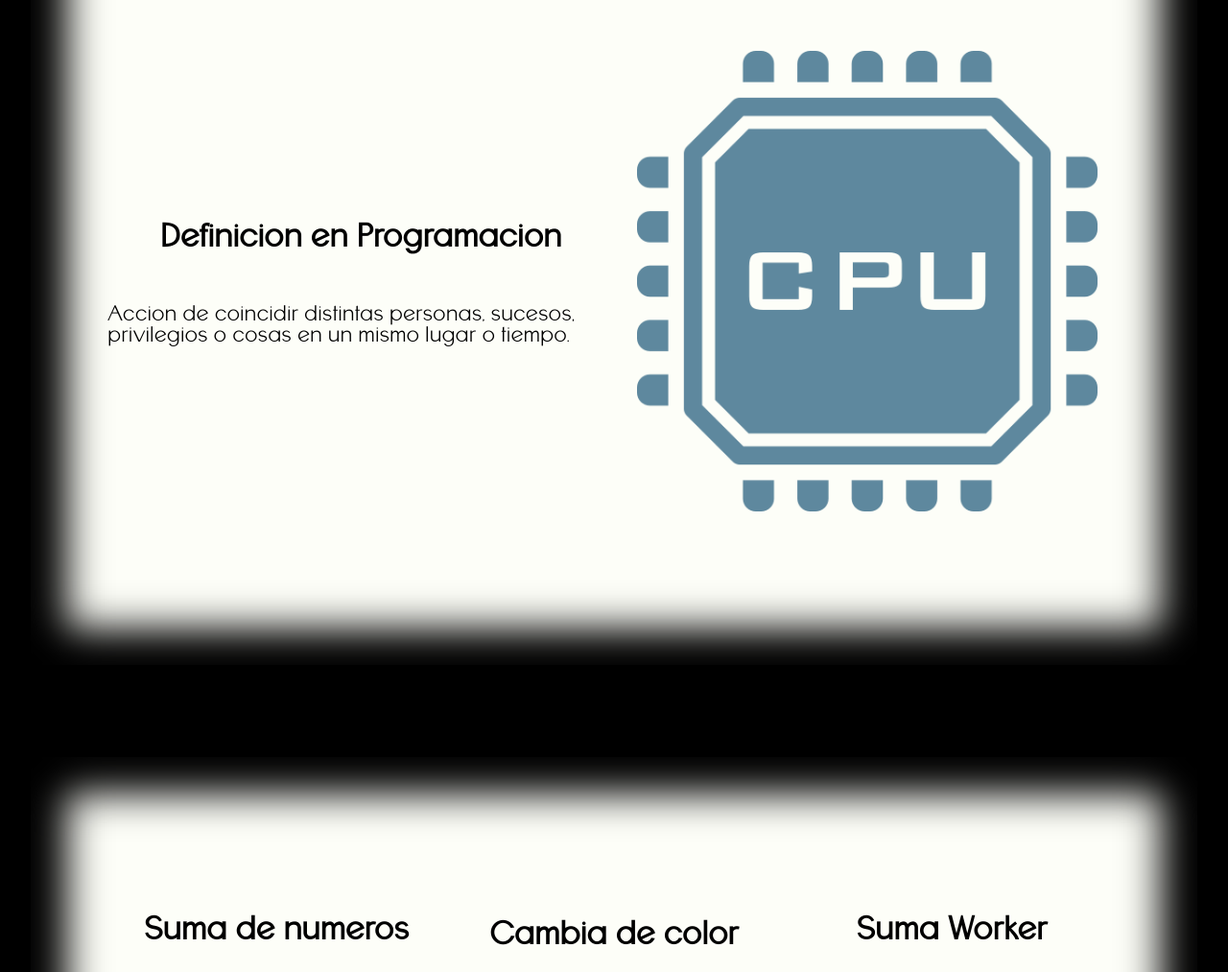
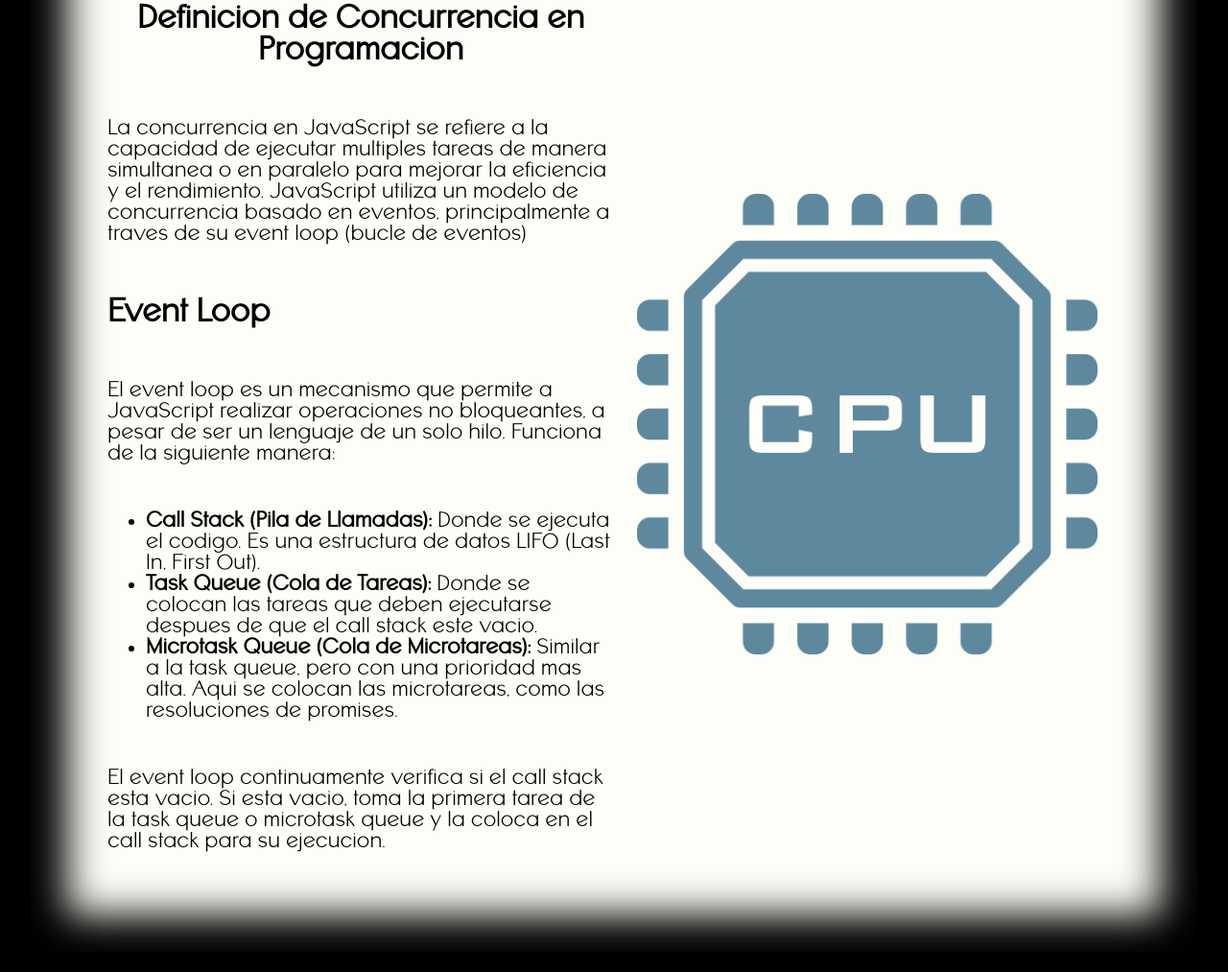
Before and after one commit to jesusdeltoror/clasePhaser, a plain HTML site: page Concurrencia/ejem1/index.html in a window 1280 px wide. Shown: the part 1787-2800 px from the top of the page at 96% size. Drawn offline with Linux system fonts and the light colour scheme; a web font is replaced by a local one.

Commit message:
concurrencia 2

```diff
--- a/Concurrencia/ejem1/index.html
+++ b/Concurrencia/ejem1/index.html
@@ -10,9 +10,9 @@
 <body>
     <header>
         <nav>
+            <a href="#">Inicio</a>
             <a href="#definicion">Definicion</a>
-            <a href="#definicionP">Definicion en Programacion</a>
-            <a href="#">texto</a>
+            <a href="#definicionP">Definicion de Concurrencia en Programacion</a>
             <a href="#ejemplos">Ejemplos</a>
         </nav>
         <h1>CONCURRENCIA</h1>
@@ -30,10 +30,27 @@
     </section>
     <section id="definicionP">
         <div class="data">
-            <h1>Definicion en Programacion</h1>
+            <h1>Definicion de Concurrencia en Programacion</h1>
             <p>
-                Acción de coincidir distintas personas, sucesos, privilegios o cosas en un mismo lugar o tiempo.
+                La concurrencia en JavaScript se refiere a la capacidad de ejecutar múltiples tareas de manera simultánea o en paralelo para mejorar la eficiencia y el rendimiento. JavaScript utiliza un modelo de concurrencia basado en eventos, principalmente a través de su event loop (bucle de eventos)
             </p>
+            <h2>Event Loop</h2>
+            <p>El event loop es un mecanismo que permite a JavaScript realizar operaciones no bloqueantes, a pesar de ser un lenguaje de un solo hilo. Funciona de la siguiente manera:</p>
+            <ul>
+                <li>
+                    <b>Call Stack (Pila de Llamadas):</b>
+                    Donde se ejecuta el código. Es una estructura de datos LIFO (Last In, First Out).
+                </li>
+                <li>
+                    <b>Task Queue (Cola de Tareas):</b>
+                    Donde se colocan las tareas que deben ejecutarse después de que el call stack esté vacío.
+                </li>
+                <li>
+                    <b>Microtask Queue (Cola de Microtareas):</b>
+                    Similar a la task queue, pero con una prioridad más alta. Aquí se colocan las microtareas, como las resoluciones de promises.
+                </li>
+            </ul>
+            <p>El event loop continuamente verifica si el call stack está vacío. Si está vacío, toma la primera tarea de la task queue o microtask queue y la coloca en el call stack para su ejecución.</p>
         </div>
         <div class="visual">
             <div class="img DefP"></div>
--- a/Concurrencia/ejem1/style/style.css
+++ b/Concurrencia/ejem1/style/style.css
@@ -55,7 +55,7 @@ header>h1{
 }
 section{
     margin: 2rem;
-    height: 80vh;
+    min-height: 80vh;
     background-color: #FDFEF8;
     box-shadow: 0 0 3rem 1rem black inset, 0 0 3rem 2rem black inset;
     padding: 5rem;
@@ -84,7 +84,7 @@ section h1{
     background-image: url("../../assets/img/473647_chip_cpu_electronics_hardware_microchip_icon.png");
 }
 .ejmS{
-    background-color: aquamarine;
+    background-color: rgb(182, 164, 1);
     height: 10rem;
     width: 10rem;
     display: grid;
@@ -92,7 +92,7 @@ section h1{
     font-size: 2rem;
 }
 .ejmSW{
-    background-color: aquamarine;
+    background-color: rgb(182, 104, 1);
     height: 10rem;
     width: 10rem;
     display: grid;
```
Also changed, not shown: 1 other file.
